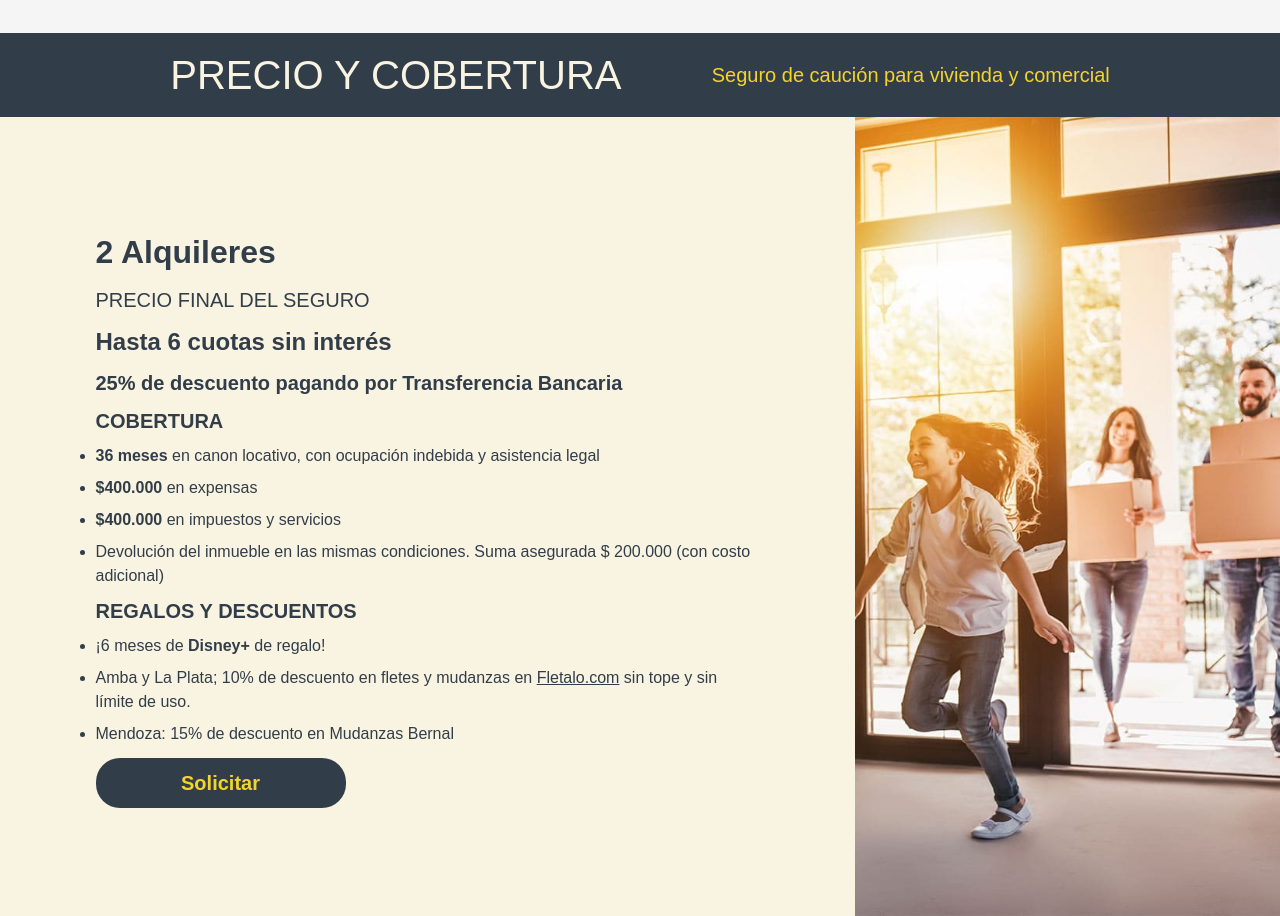
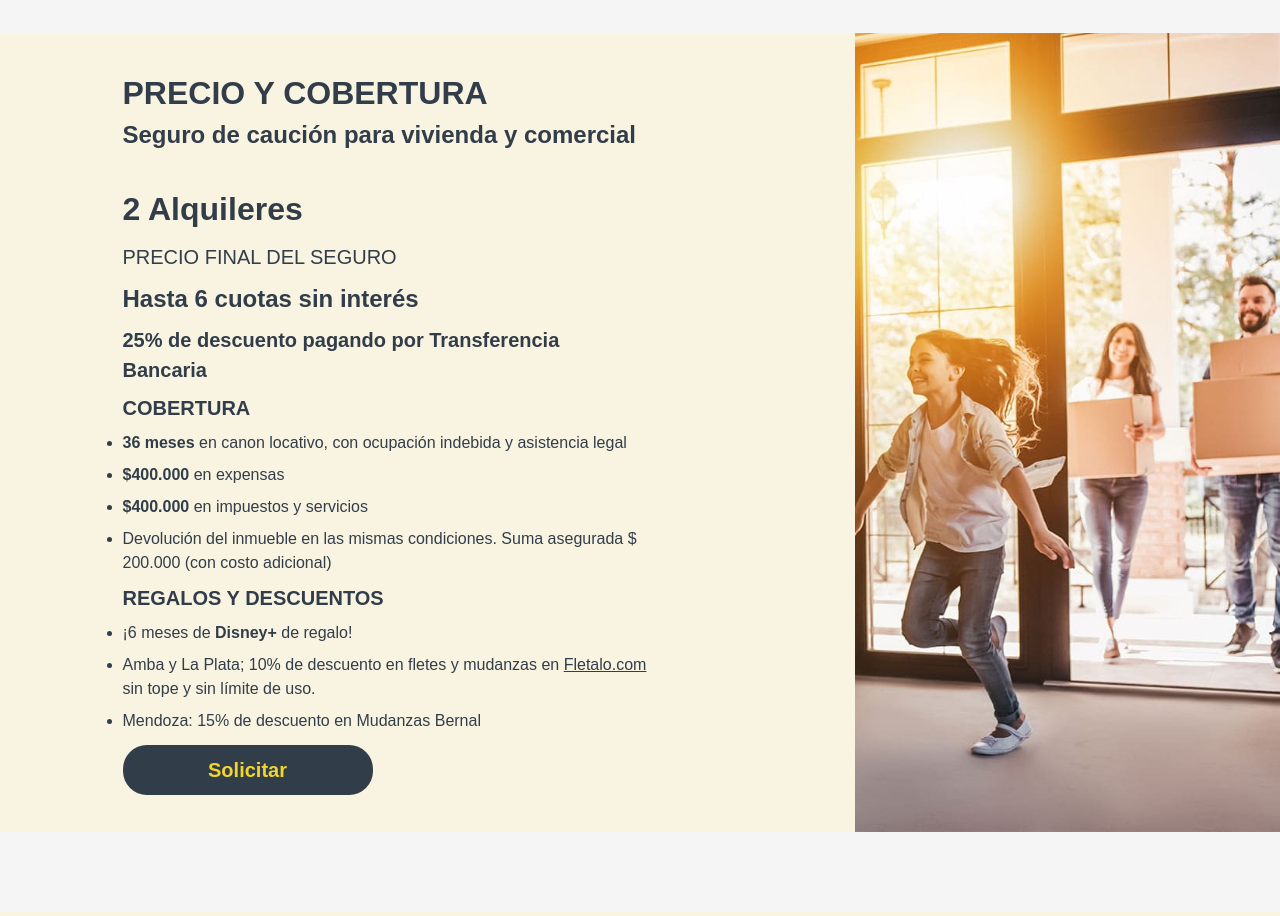
Before and after one commit to Nicosetzes/Landing-Woranz-Cauciones, a plain HTML site: page index.html in a window 1280 px wide. Shown: the part 2140-3056 px from the top of the page. Drawn offline with nearby package versions, Linux system fonts and the light colour scheme; some packages are replaced by stand-ins of ours; a script that the page names is missing.

Commit message:
V3.2 I've made changes to the main plan, and also added YT and TikTok SVGs on the footer section.

```diff
--- a/index.html
+++ b/index.html
@@ -313,11 +313,9 @@
             <h1>Tu Seguro de Caución de Alquiler fácil y rápido</h1>
           </div>
           <div class="M2__content-main">
-            <div class="main__header">
-              <p>PRECIO Y COBERTURA</p>
-              <p>Seguro de caución para vivienda y comercial</p>
-            </div>
             <ul class="main__information">
+              <li>PRECIO Y COBERTURA</li>
+              <li>Seguro de caución para vivienda y comercial</li>
               <li>2 Alquileres</li>
               <li>PRECIO FINAL DEL SEGURO</li>
               <li>Hasta 6 cuotas sin interés</li>
@@ -347,7 +345,7 @@
               </li>
               <li>Mendoza: 15% de descuento en Mudanzas Bernal</li>
               <a
-                href="https://woranz.com/cobertura/caucion-comercial/#preapro"
+                href="https://woranz.com/cobertura/caucion-alquiler/#preapro"
                 target="_blank"
                 class="button-secondary link-target"
                 >Solicitar</a
@@ -404,7 +402,7 @@
               <h2>Alquiler de vivienda</h2>
               <p>Alquilá sin garantía propietaria</p>
               <a
-                href="https://woranz.com/cobertura/caucion-comercial/#preapro"
+                href="https://woranz.com/cobertura/caucion-alquiler/#preapro "
                 target="_blank"
                 class="button-secondary link-target"
                 >Solicitar</a
@@ -461,12 +459,6 @@
               </svg>
               Escribinos
             </a>
-            <a
-              href="https://woranz.com/contacto-web/"
-              target="_blank"
-              class="button-secondary link-target"
-              >Quiero que me llamen</a
-            >
           </div>
         </div>
       </section>
@@ -559,7 +551,7 @@
               </div>
             </div>
             <a
-              href="https://woranz.com/cobertura/caucion-alquiler/#preapro"
+              href="https://woranz.com/cobertura/caucion-comercial/#preapro"
               target="_blank"
               class="button-secondary link-target"
               >PEDILA AHORA</a
@@ -874,6 +866,22 @@
               >
                 <img src="./media/linkedin.svg" alt="icono linkedin" />
               </a>
+              <a
+                href="https://www.youtube.com/@woranz"
+                target="_blank"
+                class="social__block link-target"
+                aria-label="Ir a Youtube"
+              >
+                <img src="./media/youtube.svg" alt="icono youtube" />
+              </a>
+              <a
+                href="https://www.tiktok.com/@woranzseguros"
+                target="_blank"
+                class="social__block link-target"
+                aria-label="Ir a TikTok"
+              >
+                <img src="./media/tiktok.svg" alt="icono tiktok" />
+              </a>
             </div>
           </div>
           <div class="M1__main">
--- a/scss/_footer.scss
+++ b/scss/_footer.scss
@@ -13,7 +13,7 @@ footer {
       display: flex;
       flex-direction: column;
       flex-wrap: wrap;
-      padding: 0 1rem;
+      padding: 0 0.75rem;
       .header__banner {
         align-items: center;
         display: flex;
@@ -40,23 +40,35 @@ footer {
       }
       .header__social {
         display: flex;
+        flex-wrap: wrap;
         justify-content: center;
         width: 100%;
+        @media only screen and (min-width: 450px) {
+          flex-wrap: nowrap;
+        }
         .social__block {
           align-items: center;
           background-color: $orange;
           border: 0;
           border-radius: 0.5rem;
           display: flex;
+          flex-shrink: 0;
           height: 65px;
           justify-content: center;
-          margin: 0 0.5rem;
+          margin: 0.5rem;
           width: 65px;
+          @media only screen and (min-width: 450px) {
+            margin: 0 0.5rem;
+          }
           &:first-child {
-            margin: 0 0.5rem 0 0;
+            @media only screen and (min-width: 450px) {
+              margin: 0 0.5rem 0 0;
+            }
           }
           &:last-child {
-            margin: 0 0rem 0 0.5rem;
+            @media only screen and (min-width: 450px) {
+              margin: 0 0 0 0.5rem;
+            }
           }
         }
       }
@@ -91,7 +103,7 @@ footer {
           margin: 0 0.25rem;
           max-width: 350px;
           padding: 0.5rem 0;
-          width: 47.5%;
+          width: 46.5%;
         }
         &:hover {
           span {
--- a/scss/_main.scss
+++ b/scss/_main.scss
@@ -249,50 +249,28 @@
       }
     }
     .M2__content-main {
+      align-items: center;
       background-color: $beige;
       display: flex;
-      flex-flow: row wrap;
+      flex-direction: column;
       justify-content: center;
-      .main__header {
-        align-items: center;
-        background-color: $blue;
-        display: flex;
-        flex-flow: column wrap;
-        padding: 0.75rem 2rem;
-        width: 100%;
-        @media only screen and (min-width: 992px) {
-          flex-flow: row nowrap;
-          justify-content: space-evenly;
-        }
-        @media only screen and (min-width: 1200px) {
-          padding: 0.75rem 5rem;
-        }
-        p {
-          text-align: center;
-          &:first-of-type {
-            color: $beige;
-            font-size: $font-xl;
-          }
-          &:last-of-type {
-            color: $yellow;
-            font-size: $font-xs;
-          }
-        }
+      @media only screen and (min-width: 992px) {
+        flex-direction: row;
       }
       .main__information {
         display: flex;
         flex-flow: column wrap;
         justify-content: center;
-        max-width: 500px;
+        max-width: 525px;
         padding: 0.75rem 2.5rem;
         width: 100%;
         @media only screen and (min-width: 992px) {
-          flex-basis: 55%;
+          flex-basis: 60%;
           margin: 0 auto;
-          padding: 0.75rem 1.25rem;
+          padding: 0.75rem 0 0.75rem 1.25rem;
         }
         @media only screen and (min-width: 1200px) {
-          max-width: 750px;
+          max-width: 650px;
         }
         a {
           color: $blue;
@@ -310,24 +288,35 @@
         }
         li {
           margin: 0.25rem 0;
+          max-width: 525px;
           &:nth-of-type(1) {
+            margin: 0 0 0.25rem 0;
+          }
+          &:nth-of-type(1),
+          &:nth-of-type(3) {
             font-size: $font-lg;
             font-weight: 900;
           }
           &:nth-of-type(2) {
+            font-size: 1.5rem;
+            font-weight: 700;
+            line-height: 1.75rem;
+            margin: 0 0 2rem 0;
+          }
+          &:nth-of-type(4) {
             font-size: $font-xs;
             line-height: 2rem;
           }
-          &:nth-of-type(3) {
+          &:nth-of-type(5) {
             font-size: $font-sm;
             font-weight: 900;
           }
-          &:nth-of-type(4) {
+          &:nth-of-type(6) {
             font-size: $font-xs;
             font-weight: 700;
           }
-          &:nth-of-type(5),
-          &:nth-of-type(10) {
+          &:nth-of-type(7),
+          &:nth-of-type(12) {
             font-size: $font-xs;
             font-weight: 900;
           }
@@ -336,7 +325,9 @@
           &:nth-of-type(3),
           &:nth-of-type(4),
           &:nth-of-type(5),
-          &:nth-of-type(10) {
+          &:nth-of-type(6),
+          &:nth-of-type(7),
+          &:nth-of-type(12) {
             list-style: none;
           }
         }
@@ -359,7 +350,7 @@
       max-width: 500px;
       width: 100%;
       @media only screen and (min-width: 768px) {
-        flex-basis: 45%;
+        flex-basis: 60%;
         max-width: 425px;
       }
       // @media only screen and (min-width: 1200px) {
```
Also changed, not shown: css/styles.css, css/styles.min.css, media/tiktok.svg (added), media/youtube.svg (added), 2 other files.
